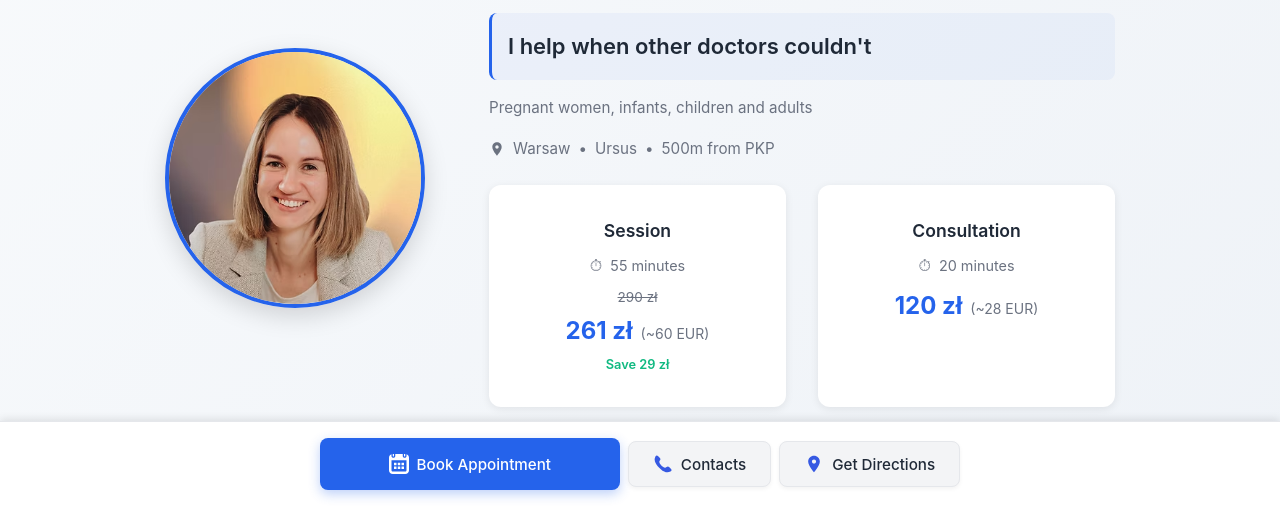
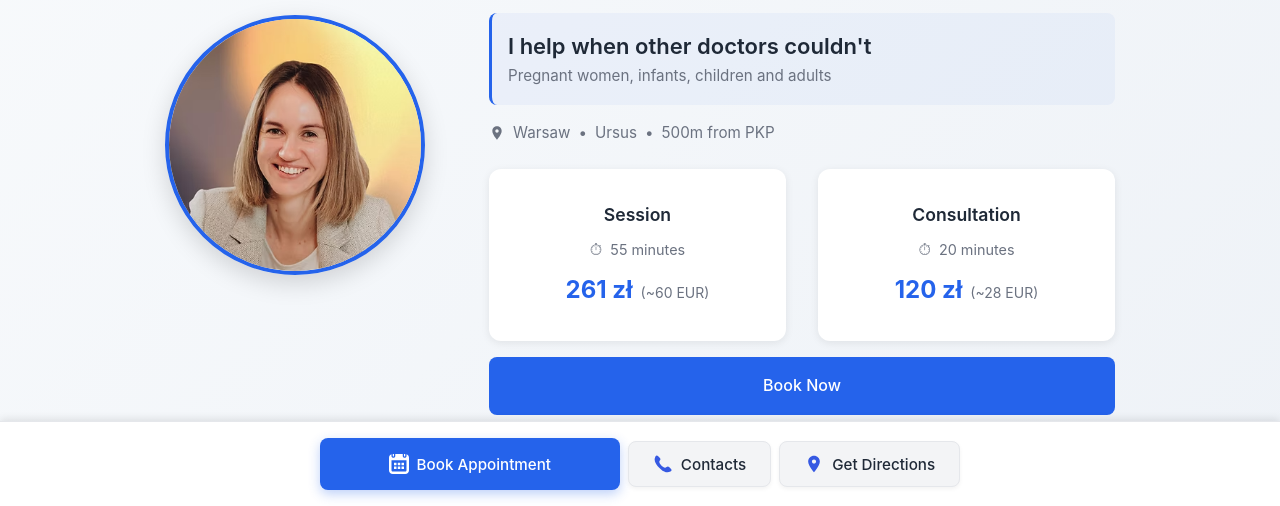
Before and after one commit to MaksimBykau/osteojump-website, a plain HTML site: page index.html in a window 1280 px wide. Shown: the part 294-800 px from the top of the page. Drawn offline with Linux system fonts and the light colour scheme; a web font is replaced by a local one.

Commit message:
Simplify hero price cards and merge audience into UTP block
Remove discount display (old price and savings text) from session card.
Center price cards content. Move audience line inside UTP block as
second line with border styling.

Co-Authored-By: Claude Opus 4.5 <noreply@anthropic.com>

```diff
--- a/css/style.css
+++ b/css/style.css
@@ -3487,9 +3487,6 @@ body {
 }
 
 .hero-g-utp {
-    font-size: clamp(1.125rem, 2.5vw, 1.375rem);
-    color: var(--text-color);
-    font-weight: 600;
     margin: 0;
     padding: var(--spacing-sm);
     background: var(--primary-color-05);
@@ -3497,10 +3494,20 @@ body {
     border-radius: var(--radius-sm);
 }
 
-.hero-g-audience {
+.hero-g-utp p {
+    margin: 0;
+}
+
+.hero-g-utp p:first-child {
+    font-size: clamp(1.125rem, 2.5vw, 1.375rem);
+    color: var(--text-color);
+    font-weight: 600;
+}
+
+.hero-g-utp-audience {
     font-size: 0.95rem;
     color: var(--text-muted);
-    margin: 0;
+    margin-top: var(--spacing-xs);
 }
 
 .hero-g-badges {
@@ -3538,11 +3545,11 @@ body {
     border-radius: var(--radius-md);
     padding: var(--spacing-md);
     box-shadow: var(--shadow-sm);
-    text-align: center;
     display: flex;
     flex-direction: column;
     gap: var(--spacing-xs);
     transition: transform 0.3s ease, box-shadow 0.3s ease;
+    text-align: center;
 }
 
 .hero-g-card:hover {
@@ -3588,24 +3595,6 @@ body {
     color: var(--text-muted);
 }
 
-.hero-g-card-pricing {
-    display: flex;
-    flex-direction: column;
-    align-items: center;
-    gap: 0.25rem;
-}
-
-.hero-g-card-pricing .price-old {
-    font-size: 0.85rem;
-    color: var(--text-muted);
-    text-decoration: line-through;
-}
-
-.hero-g-card-pricing .price-savings {
-    font-size: 0.8rem;
-    color: var(--success-color);
-    font-weight: 600;
-}
 
 
 @media (max-width: 767px) {
--- a/index.html
+++ b/index.html
@@ -132,8 +132,10 @@
                             <h1 class="hero-g-name"><span data-i18n="landing.hero.name">Анна Быкова</span>, <span data-i18n="landing.hero.role_short">остеопат</span></h1>
                             <span class="hero-g-rating"><span class="star-icon">&#9733;</span> 5.0 &bull; <span data-i18n="landing.hero.reviews_count">150+ отзывов</span></span>
                         </div>
-                        <p class="hero-g-utp" data-i18n="landing.hero.utp">Помогаю, когда другие врачи не смогли</p>
-                        <p class="hero-g-audience" data-i18n="landing.hero.audience">Беременные, младенцы, дети и взрослые</p>
+                        <div class="hero-g-utp">
+                            <p data-i18n="landing.hero.utp">Помогаю, когда другие врачи не смогли</p>
+                            <p class="hero-g-utp-audience" data-i18n="landing.hero.audience">Беременные, младенцы, дети и взрослые</p>
+                        </div>
                         <p class="hero-g-location">
                             <svg class="hero-g-location-icon" width="16" height="16" viewBox="0 0 24 24" fill="currentColor"><path d="M12 2C8.13 2 5 5.13 5 9c0 5.25 7 13 7 13s7-7.75 7-13c0-3.87-3.13-7-7-7zm0 9.5c-1.38 0-2.5-1.12-2.5-2.5s1.12-2.5 2.5-2.5 2.5 1.12 2.5 2.5-1.12 2.5-2.5 2.5z"/></svg>
                             <span data-i18n="landing.hero.city">Варшава</span>
@@ -150,13 +152,9 @@
                                     <span class="meta-icon">⏱</span>
                                     <span data-i18n="landing.hero.session_duration">55 минут</span>
                                 </div>
-                                <div class="hero-g-card-pricing">
-                                    <span class="price-old">290 zł</span>
-                                    <div class="hero-g-card-price">
-                                        <span class="price-main">261 zł</span>
-                                        <span class="price-secondary">(~60 EUR)</span>
-                                    </div>
-                                    <span class="price-savings" data-i18n="landing.hero.savings">Экономия 29 zł</span>
+                                <div class="hero-g-card-price">
+                                    <span class="price-main">261 zł</span>
+                                    <span class="price-secondary">(~60 EUR)</span>
                                 </div>
                             </div>
                             <div class="hero-g-card">
--- a/locales/de.json
+++ b/locales/de.json
@@ -461,7 +461,6 @@
             "award": "Orły Medycyny 2025 Preisträger",
             "session": "Sitzung",
             "session_duration": "55 Minuten",
-            "savings": "Ersparnis 29 zł",
             "consultation": "Beratung",
             "consultation_duration": "20 Minuten",
             "book_btn": "Termin buchen",
--- a/locales/en.json
+++ b/locales/en.json
@@ -461,7 +461,6 @@
             "award": "Orły Medycyny 2025 Laureate",
             "session": "Session",
             "session_duration": "55 minutes",
-            "savings": "Save 29 zł",
             "consultation": "Consultation",
             "consultation_duration": "20 minutes",
             "book_btn": "Book Now",
--- a/locales/pl.json
+++ b/locales/pl.json
@@ -461,7 +461,6 @@
             "award": "Laureat Orły Medycyny 2025",
             "session": "Wizyta",
             "session_duration": "55 minut",
-            "savings": "Oszczędność 29 zł",
             "consultation": "Konsultacja",
             "consultation_duration": "20 minut",
             "book_btn": "Umów się",
```
Also changed, not shown: locales/ru.json, locales/uk.json.
